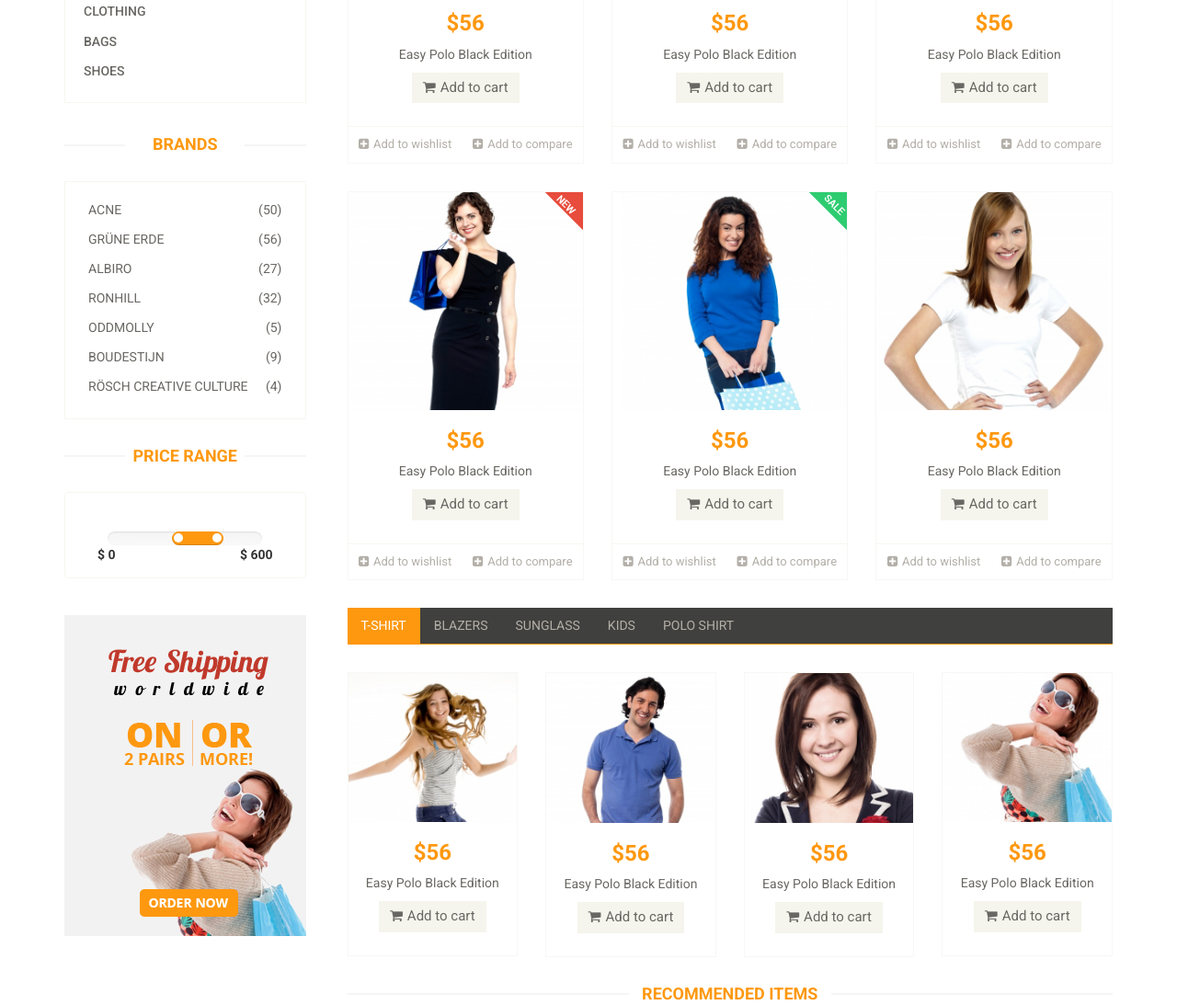
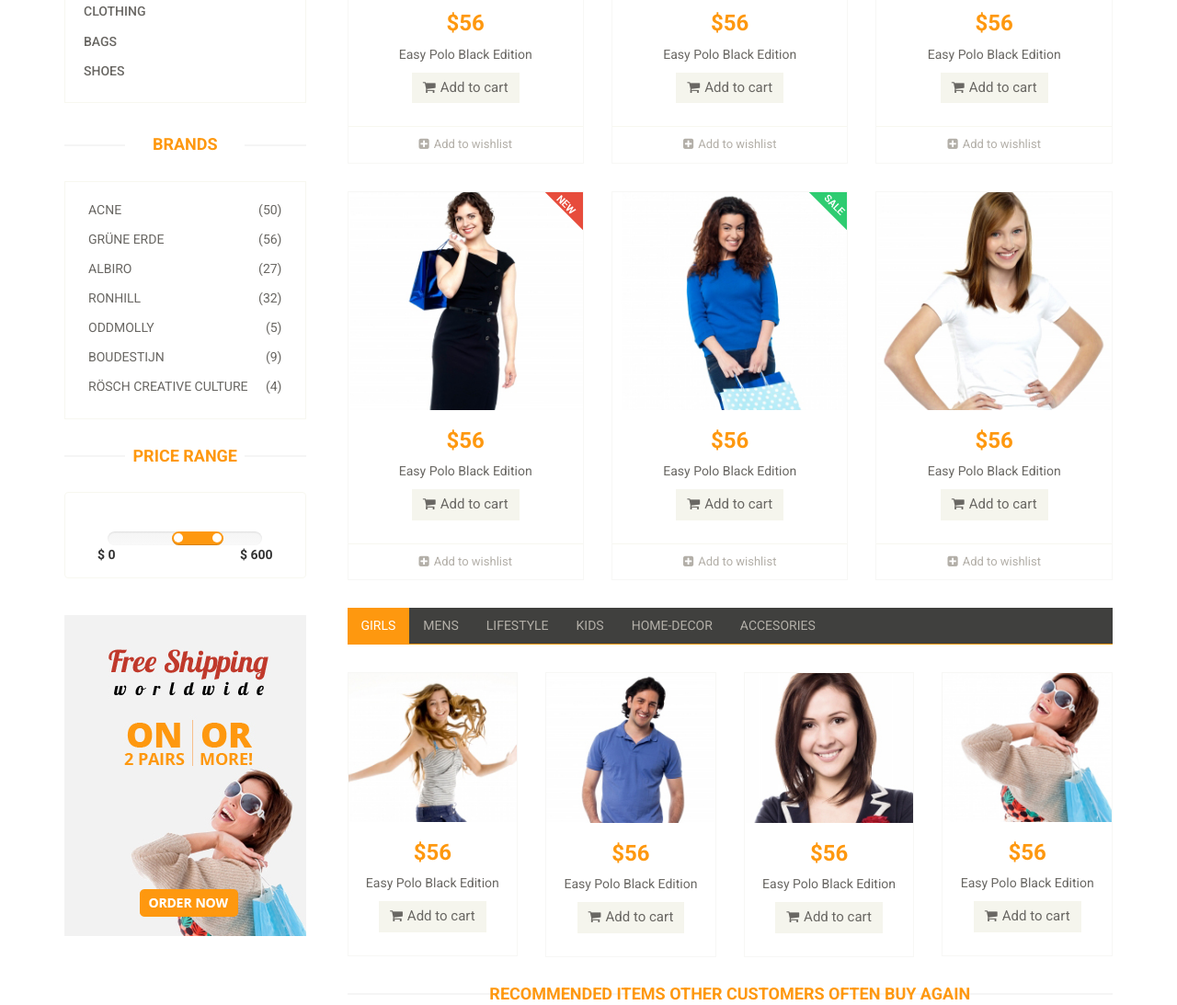
Before and after one commit to hackerking007/hackerkingeshop, a plain HTML site: page index.html in a window 1280 px wide. Shown: the part 994-2087 px from the top of the page at 92% size. Drawn offline with Linux system fonts and the light colour scheme.

Commit message:
third commit

```diff
--- a/index.html
+++ b/index.html
@@ -32,8 +32,8 @@
 					<div class="col-sm-6">
 						<div class="contactinfo">
 							<ul class="nav nav-pills">
-								<li><a href="#"><i class="fa fa-phone"></i> +2 95 01 88 821</a></li>
-								<li><a href="#"><i class="fa fa-envelope"></i> info@domain.com</a></li>
+								<li><a href="#"><i class="fa fa-phone"></i> +91 9755628763</a></li>
+								<li><a href="#"><i class="fa fa-envelope"></i>ayjain71@gmail.com</a></li>
 							</ul>
 						</div>
 					</div>
@@ -374,7 +374,7 @@
 								<div class="choose">
 									<ul class="nav nav-pills nav-justified">
 										<li><a href="#"><i class="fa fa-plus-square"></i>Add to wishlist</a></li>
-										<li><a href="#"><i class="fa fa-plus-square"></i>Add to compare</a></li>
+
 									</ul>
 								</div>
 							</div>
@@ -399,7 +399,7 @@
 								<div class="choose">
 									<ul class="nav nav-pills nav-justified">
 										<li><a href="#"><i class="fa fa-plus-square"></i>Add to wishlist</a></li>
-										<li><a href="#"><i class="fa fa-plus-square"></i>Add to compare</a></li>
+
 									</ul>
 								</div>
 							</div>
@@ -424,7 +424,7 @@
 								<div class="choose">
 									<ul class="nav nav-pills nav-justified">
 										<li><a href="#"><i class="fa fa-plus-square"></i>Add to wishlist</a></li>
-										<li><a href="#"><i class="fa fa-plus-square"></i>Add to compare</a></li>
+
 									</ul>
 								</div>
 							</div>
@@ -450,7 +450,7 @@
 								<div class="choose">
 									<ul class="nav nav-pills nav-justified">
 										<li><a href="#"><i class="fa fa-plus-square"></i>Add to wishlist</a></li>
-										<li><a href="#"><i class="fa fa-plus-square"></i>Add to compare</a></li>
+
 									</ul>
 								</div>
 							</div>
@@ -476,7 +476,7 @@
 								<div class="choose">
 									<ul class="nav nav-pills nav-justified">
 										<li><a href="#"><i class="fa fa-plus-square"></i>Add to wishlist</a></li>
-										<li><a href="#"><i class="fa fa-plus-square"></i>Add to compare</a></li>
+
 									</ul>
 								</div>
 							</div>
@@ -501,7 +501,7 @@
 								<div class="choose">
 									<ul class="nav nav-pills nav-justified">
 										<li><a href="#"><i class="fa fa-plus-square"></i>Add to wishlist</a></li>
-										<li><a href="#"><i class="fa fa-plus-square"></i>Add to compare</a></li>
+
 									</ul>
 								</div>
 							</div>
@@ -512,11 +512,12 @@
 					<div class="category-tab"><!--category-tab-->
 						<div class="col-sm-12">
 							<ul class="nav nav-tabs">
-								<li class="active"><a href="#tshirt" data-toggle="tab">T-Shirt</a></li>
-								<li><a href="#blazers" data-toggle="tab">Blazers</a></li>
-								<li><a href="#sunglass" data-toggle="tab">Sunglass</a></li>
+								<li class="active"><a href="#tshirt" data-toggle="tab">Girls</a></li>
+								<li><a href="#blazers" data-toggle="tab">Mens</a></li>
+								<li><a href="#sunglass" data-toggle="tab">LifeStyle</a></li>
 								<li><a href="#kids" data-toggle="tab">Kids</a></li>
-								<li><a href="#poloshirt" data-toggle="tab">Polo shirt</a></li>
+								<li><a href="#poloshirt" data-toggle="tab">Home-Decor</a></li>
+								<li><a href="#Accesories" data-toggle="tab">Accesories</a></li>
 							</ul>
 						</div>
 						<div class="tab-content">
@@ -798,7 +799,7 @@
 					</div><!--/category-tab-->
 
 					<div class="recommended_items"><!--recommended_items-->
-						<h2 class="title text-center">recommended items</h2>
+						<h2 class="title text-center">Recommended items other customers often buy again</h2>
 
 						<div id="recommended-item-carousel" class="carousel slide" data-ride="carousel">
 							<div class="carousel-inner">
```
